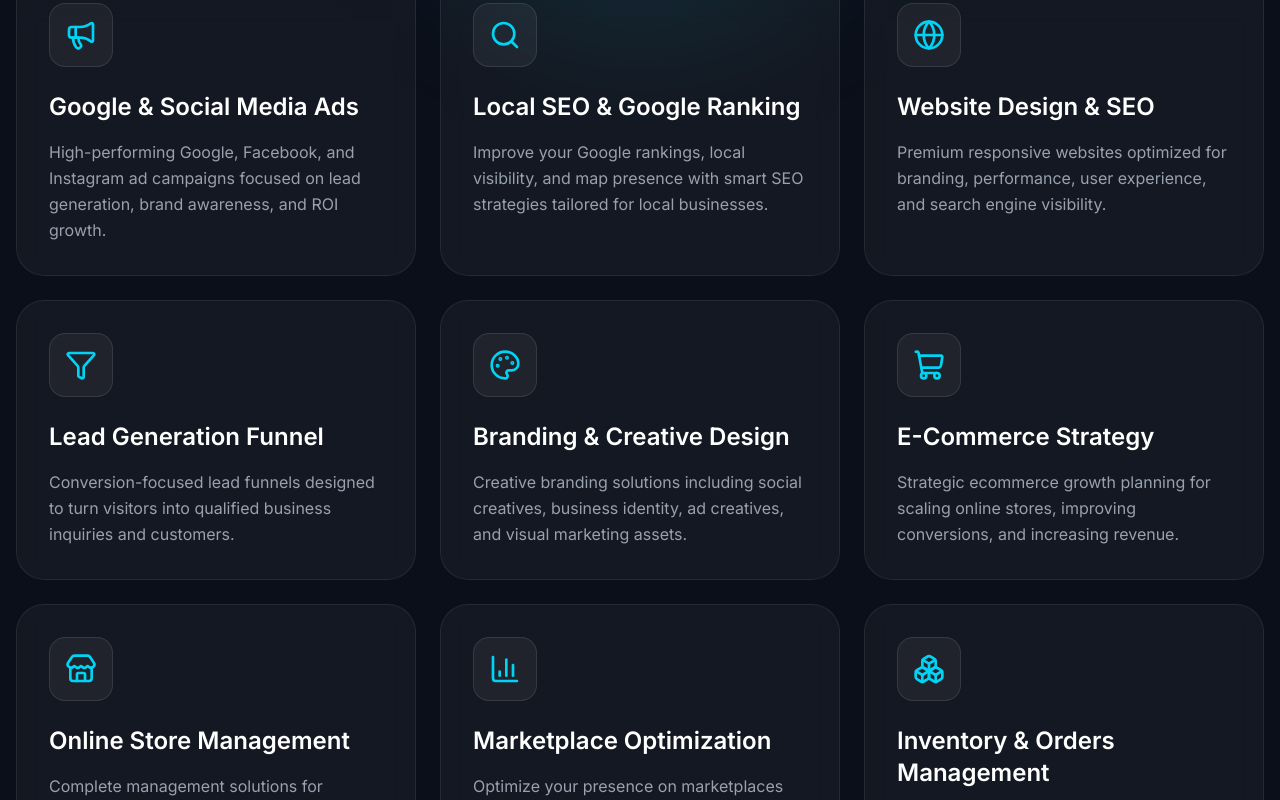
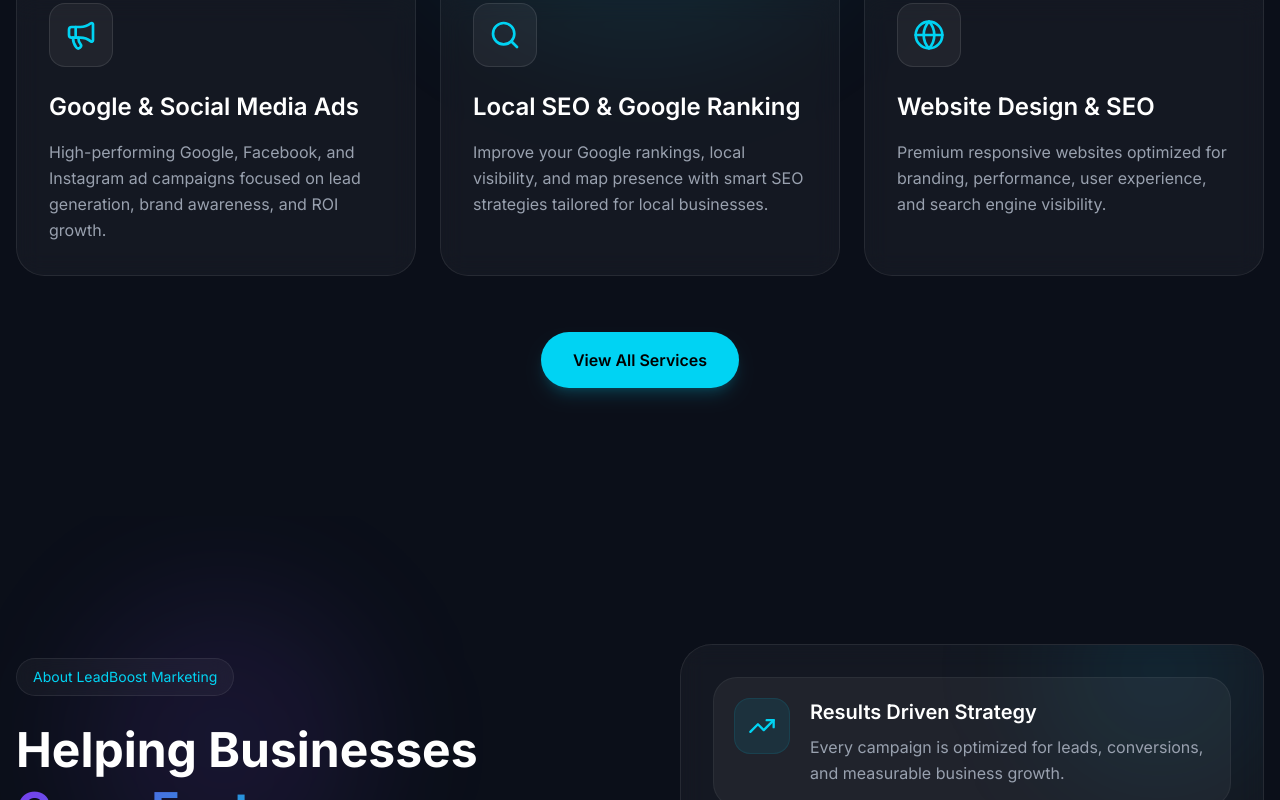
Before and after one commit to ks6024108/leadboost-marketing, a React (Vite) app: page / in a window 1280 px wide. Shown: the part 1257-2057 px from the top of the page. Built offline with nearby package versions, Linux system fonts and the light colour scheme.

Commit message:
services building complete

```diff
--- a/src/pages/Home.jsx
+++ b/src/pages/Home.jsx
@@ -10,7 +10,7 @@
     <main>
       <Hero />
 
-      <Services />
+      <Services limit={3} />
 
       <About />
 
--- a/src/sections/Services.jsx
+++ b/src/sections/Services.jsx
@@ -1,10 +1,236 @@
+// import { motion } from "framer-motion";
+
+// import { services } from "../data/services";
+
+// import { fadeUp, staggerContainer } from "../animations/motion";
+
+// const Services = () => {
+//   return (
+//     <section
+//       id="services"
+//       className="
+//       relative
+//       py-32
+//       overflow-hidden
+//       "
+//     >
+//       {/* BACKGROUND GLOW */}
+
+//       <div
+//         className="
+//         absolute
+//         top-0
+//         left-1/2
+//         -translate-x-1/2
+//         w-125
+//         h-125
+//         bg-cyan-500/10
+//         blur-3xl
+//         rounded-full
+//         "
+//       />
+
+//       <div className="container-custom relative z-10">
+//         {/* SECTION HEADER */}
+
+//         <motion.div
+//           variants={fadeUp}
+//           initial="hidden"
+//           whileInView="visible"
+//           viewport={{ once: true }}
+//           className="
+//           text-center
+//           max-w-3xl
+//           mx-auto
+//           mb-20
+//           "
+//         >
+//           <p
+//             className="
+//             text-cyan-400
+//             font-medium
+//             mb-4
+//             tracking-widest
+//             uppercase
+//             "
+//           >
+//             Our Services
+//           </p>
+
+//           <h2
+//             className="
+//             text-4xl
+//             sm:text-5xl
+//             font-bold
+//             mb-6
+//             "
+//           >
+//             Powerful Digital Solutions
+//             <span className="gradient-text"> For Modern Businesses</span>
+//           </h2>
+
+//           <p
+//             className="
+//             text-gray-400
+//             text-lg
+//             leading-relaxed
+//             "
+//           >
+//             We help businesses grow faster with strategic marketing, branding,
+//             performance advertising, SEO, and ecommerce solutions.
+//           </p>
+//         </motion.div>
+
+//         {/* SERVICES GRID */}
+
+//         <motion.div
+//           variants={staggerContainer}
+//           initial="hidden"
+//           whileInView="visible"
+//           viewport={{ once: true }}
+//           className="
+//           grid
+//           md:grid-cols-2
+//           xl:grid-cols-3
+//           gap-6
+//           "
+//         >
+//           {services.map((service, index) => {
+//             const Icon = service.icon;
+
+//             return (
+//               <motion.div
+//                 key={index}
+//                 variants={fadeUp}
+//                 whileHover={{
+//                   y: -10,
+//                 }}
+//                 transition={{
+//                   duration: 0.3,
+//                 }}
+//                 className="
+//                 group
+//                 relative
+//                 glass-effect
+//                 rounded-[28px]
+//                 p-8
+//                 overflow-hidden
+//                 border
+//                 border-white/10
+//                 hover:border-cyan-400/30
+//                 transition-all
+//                 duration-500
+//                 "
+//               >
+//                 {/* CARD GLOW */}
+
+//                 <div
+//                   className="
+//                   absolute
+//                   top-0
+//                   right-0
+//                   w-40
+//                   h-40
+//                   bg-cyan-500/10
+//                   blur-3xl
+//                   rounded-full
+//                   opacity-0
+//                   group-hover:opacity-100
+//                   transition-all
+//                   duration-500
+//                   "
+//                 />
+
+//                 {/* ICON */}
+
+//                 <div
+//                   className="
+//                   relative
+//                   z-10
+//                   w-16
+//                   h-16
+//                   rounded-2xl
+//                   flex
+//                   items-center
+//                   justify-center
+//                   bg-white/5
+//                   border
+//                   border-white/10
+//                   mb-6
+//                   "
+//                 >
+//                   <Icon className="w-8 h-8 text-cyan-400" />
+//                 </div>
+
+//                 {/* TITLE */}
+
+//                 <h3
+//                   className="
+//                   relative
+//                   z-10
+//                   text-2xl
+//                   font-semibold
+//                   mb-4
+//                   "
+//                 >
+//                   {service.title}
+//                 </h3>
+
+//                 {/* DESCRIPTION */}
+
+//                 <p
+//                   className="
+//                   relative
+//                   z-10
+//                   text-gray-400
+//                   leading-relaxed
+//                   "
+//                 >
+//                   {service.description}
+//                 </p>
+
+//                 {/* HOVER LINE */}
+
+//                 <div
+//                   className="
+//                   absolute
+//                   bottom-0
+//                   left-0
+//                   h-1
+//                   w-0
+//                   bg-linear-to-r
+//                   from-cyan-400
+//                   to-violet-500
+//                   group-hover:w-full
+//                   transition-all
+//                   duration-500
+//                   "
+//                 />
+//               </motion.div>
+//             );
+//           })}
+//         </motion.div>
+//       </div>
+//     </section>
+//   );
+// };
+
+// export default Services;
+
+//new code
 import { motion } from "framer-motion";
+import { Link } from "react-router-dom";
 
 import { services } from "../data/services";
 
 import { fadeUp, staggerContainer } from "../animations/motion";
 
-const Services = () => {
+const Services = ({ limit }) => {
+  // HOME PAGE = 3 SERVICES
+  // SERVICES PAGE = ALL SERVICES
+
+  const displayedServices = limit ? services.slice(0, limit) : services;
+
   return (
     <section
       id="services"
@@ -95,7 +321,7 @@
           gap-6
           "
         >
-          {services.map((service, index) => {
+          {displayedServices.map((service, index) => {
             const Icon = service.icon;
 
             return (
@@ -210,6 +436,40 @@
             );
           })}
         </motion.div>
+
+        {/* VIEW ALL SERVICES BUTTON */}
+
+        {limit && (
+          <div
+            className="
+            flex
+            justify-center
+            mt-14
+            "
+          >
+            <Link
+              to="/services"
+              className="
+              inline-flex
+              items-center
+              justify-center
+              px-8
+              py-4
+              rounded-full
+              bg-cyan-400
+              text-black
+              font-semibold
+              hover:scale-105
+              transition-all
+              duration-300
+              shadow-lg
+              shadow-cyan-500/20
+              "
+            >
+              View All Services
+            </Link>
+          </div>
+        )}
       </div>
     </section>
   );
```
